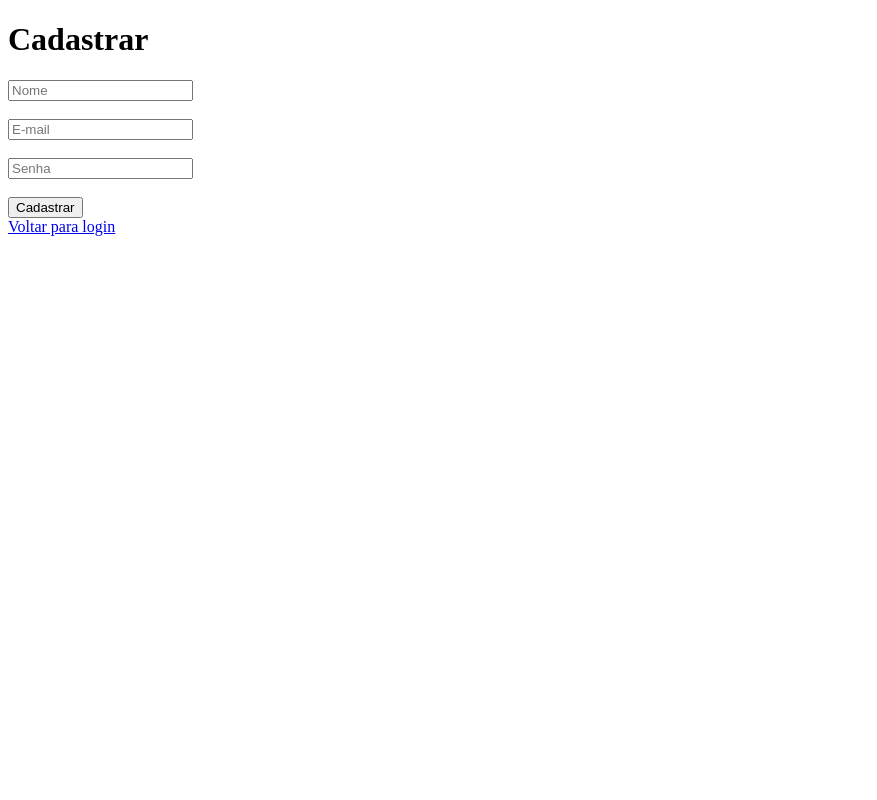
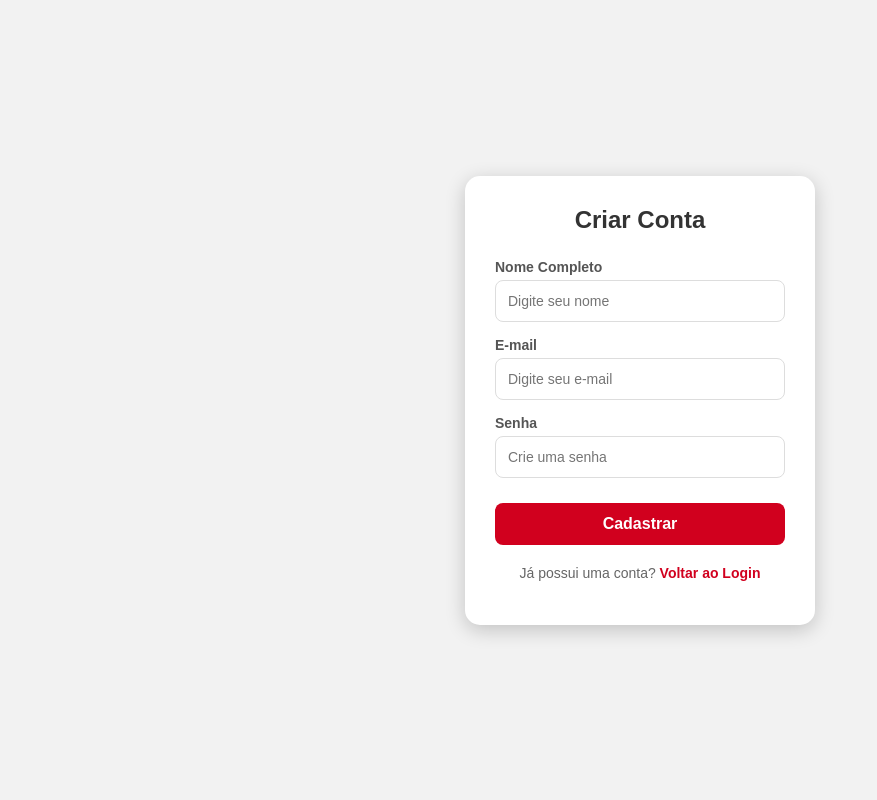
Before and after one commit to Gb-gomes/ProjetoSitePadaria, a PHP site: page /registerPHP/register.php in a window 1280 px wide. Shown: the whole page, without its empty margins (0-877 px from the left). Run offline with PHP 8.4, Linux system fonts and the light colour scheme.

Commit message:
feat: register funcional

```diff
--- a/loginPHP/login.php
+++ b/loginPHP/login.php
@@ -2,6 +2,9 @@
 session_start(); // le a mensagem de erro na tela
 ini_set('display_errors', 1);
 error_reporting(E_ALL);
+if (isset($_GET['sucesso'])) {
+    echo "<p style='color:green;'>Cadastro realizado com sucesso!</p>";
+}
 ?>
 
 <!DOCTYPE html>
--- a/registerPHP/processa_register.php
+++ b/registerPHP/processa_register.php
@@ -5,7 +5,6 @@ $nome = $_POST['nome'];
 $email = $_POST['email'];
 $senha = $_POST['senha'];
 
-// Inserir no banco
 $sql = "INSERT INTO usuarios (nome, email, senha) VALUES (:nome, :email, :senha)";
 $stmt = $pdo->prepare($sql);
 
@@ -14,7 +13,8 @@ $stmt->bindValue(':email', $email);
 $stmt->bindValue(':senha', $senha);
 
 if ($stmt->execute()) {
-    echo "Usuário cadastrado com sucesso! <a href='login.php'>Fazer login</a>";
+    header("Location: ../loginPHP/login.php");
+    exit;
 } else {
     echo "Erro ao cadastrar.";
 }
--- a/registerPHP/register.php
+++ b/registerPHP/register.php
@@ -1,24 +1,39 @@
-<!doctype html>
+<!DOCTYPE html>
 <html lang="pt-br">
 <head>
     <meta charset="UTF-8">
-    <title>Cadastro</title>
+    <meta name="viewport" content="width=device-width, initial-scale=1.0">
+    <title>Cadastro - Criar Conta</title>
+    <link rel="stylesheet" href="style_register.css">
 </head>
 <body>
+    <section class="all_page">
+        <div class="container">
+            <h2>Criar Conta</h2>
 
-<h1>Cadastrar</h1>
+            <form method="POST" action="processa_register.php">
+                <div class="input-group">
+                    <label for="nome">Nome Completo</label>
+                    <input type="text" id="nome" name="nome" placeholder="Digite seu nome" required>
+                </div>
 
-<form method="POST" action="processa_register.php">
-    <input type="text" name="nome" placeholder="Nome" required><br><br>
+                <div class="input-group">
+                    <label for="email">E-mail</label>
+                    <input type="email" id="email" name="email" placeholder="Digite seu e-mail" required>
+                </div>
 
-    <input type="email" name="email" placeholder="E-mail" required><br><br>
+                <div class="input-group">
+                    <label for="senha">Senha</label>
+                    <input type="password" id="senha" name="senha" placeholder="Crie uma senha" required>
+                </div>
 
-    <input type="password" name="senha" placeholder="Senha" required><br><br>
+                <button type="submit">Cadastrar</button>
+            </form>
 
-    <button type="submit">Cadastrar</button>
-</form>
-
-<a href="login.php">Voltar para login</a>
-
+            <p class="footer-text">
+                Já possui uma conta? <a href="login.php">Voltar ao Login</a>
+            </p>
+        </div>
+    </section>
 </body>
 </html>
--- /dev/null
+++ b/registerPHP/style_register.css
@@ -0,0 +1,100 @@
+/* Reset de margens */
+* {
+    box-sizing: border-box;
+}
+
+body, html {
+    margin: 0;
+    padding: 0;
+    font-family: Arial, sans-serif;
+}
+
+/* Fundo da tela inteira */
+.all_page {
+    display: flex;
+    justify-content: center;
+    align-items: center;
+    height: 100vh;
+    background-color: #f2f2f2;
+}
+
+/* O "Card" branco centralizado */
+.container {
+    background: #fff;
+    padding: 30px;
+    border-radius: 15px;
+    box-shadow: 0px 5px 20px rgba(0,0,0,0.2);
+    width: 350px;
+    text-align: center;
+}
+
+h2 {
+    margin-top: 0;
+    margin-bottom: 25px;
+    color: #333;
+}
+
+/* Estilização dos grupos de input */
+.input-group {
+    margin-bottom: 15px;
+    text-align: left;
+}
+
+.input-group label {
+    display: block;
+    font-size: 14px;
+    margin-bottom: 5px;
+    color: #555;
+    font-weight: bold;
+}
+
+.input-group input {
+    width: 100%;
+    padding: 12px;
+    border: 1px solid #ddd;
+    border-radius: 8px;
+    font-size: 14px;
+    outline: none;
+    transition: 0.3s;
+}
+
+/* Efeito de clique no input */
+.input-group input:focus {
+    border-color: #D1001E;
+}
+
+/* Botão Vermelho */
+button {
+    width: 100%;
+    padding: 12px;
+    background: #D1001E;
+    border: none;
+    border-radius: 8px;
+    color: white;
+    font-size: 16px;
+    font-weight: bold;
+    cursor: pointer;
+    transition: 0.3s;
+    margin-top: 10px;
+}
+
+button:hover {
+    background: #91061b;
+}
+
+/* Texto do link de voltar */
+.footer-text {
+    margin-top: 20px;
+    font-size: 14px;
+    color: #666;
+}
+
+.footer-text a {
+    color: #D1001E;
+    text-decoration: none;
+    font-weight: bold;
+}
+
+.footer-text a:hover {
+    text-decoration: underline;
+}
```
